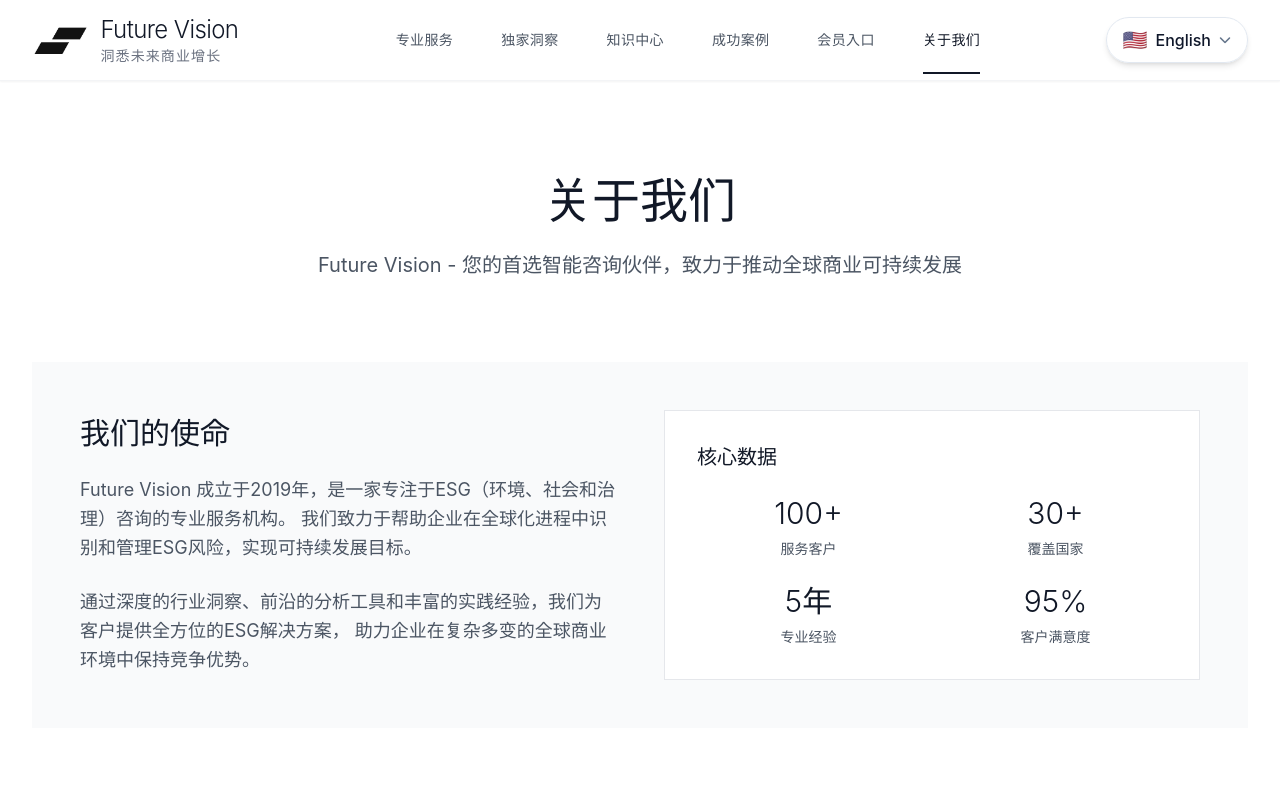
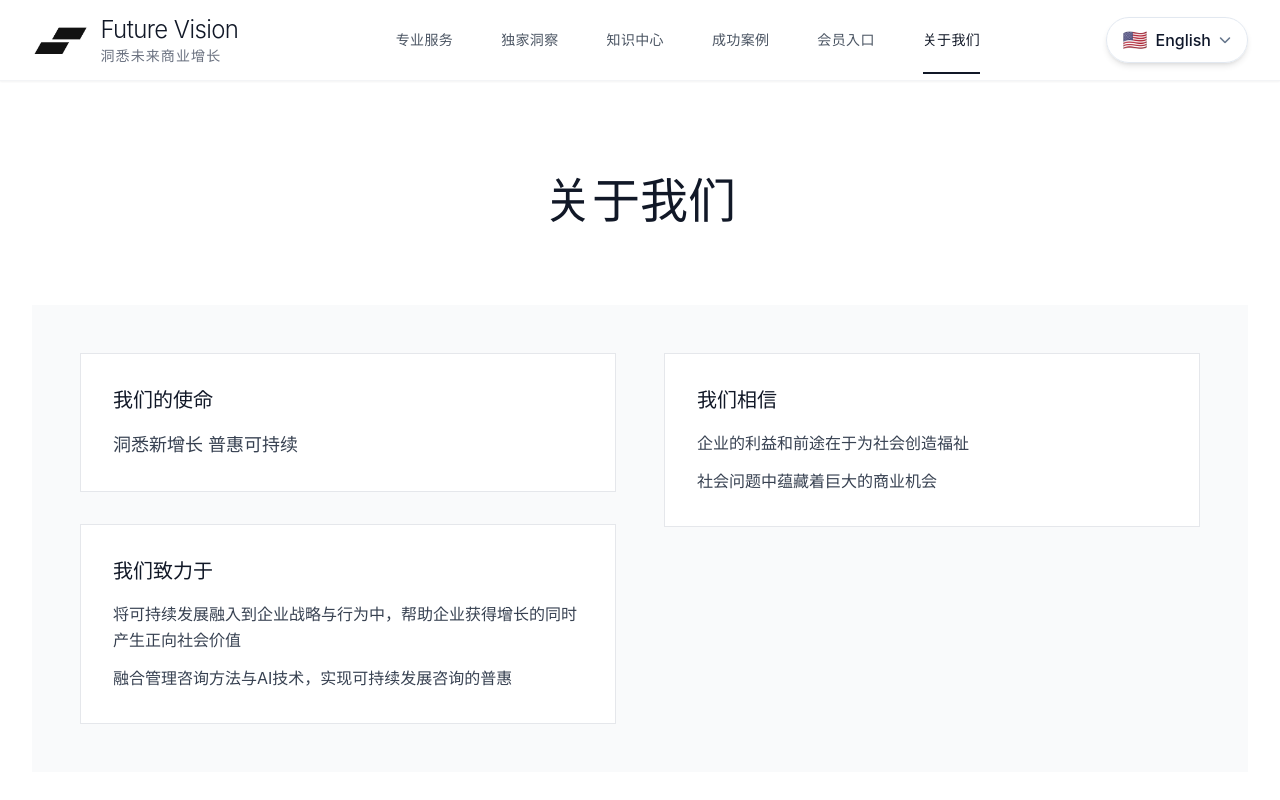
Before and after one commit to Ginette9/FutureVision, a React (Vite) app: page /about in a window 1280 px wide. Shown: the top 800 px of the page. Built offline with nearby package versions, Linux system fonts and the light colour scheme.

Commit message:
关于我们使命完成

```diff
--- a/src/pages/About.tsx
+++ b/src/pages/About.tsx
@@ -78,12 +78,9 @@ export default function About() {
         <h1 className="text-4xl lg:text-5xl font-light text-gray-900 mb-6">
           关于我们
         </h1>
-        <p className="text-xl text-gray-600 max-w-3xl mx-auto leading-relaxed">
-          Future Vision - 您的首选智能咨询伙伴，致力于推动全球商业可持续发展
-        </p>
       </motion.div>
 
-      {/* Company Introduction */}
+      {/* Company Introduction - 三个小标题与文字（左侧上下两个，右侧一个） */}
       <motion.div
         initial={{ opacity: 0, y: 30 }}
         animate={{ opacity: 1, y: 0 }}
@@ -91,39 +88,35 @@ export default function About() {
         className="max-w-7xl mx-auto px-4 sm:px-6 lg:px-8 mb-20"
       >
         <div className="bg-gray-50 p-12">
-          <div className="grid lg:grid-cols-2 gap-12 items-center">
-            <div>
-              <h2 className="text-3xl font-light text-gray-900 mb-6">
-                我们的使命
-              </h2>
-              <p className="text-lg text-gray-600 mb-6 leading-relaxed">
-                Future Vision 成立于2019年，是一家专注于ESG（环境、社会和治理）咨询的专业服务机构。
-                我们致力于帮助企业在全球化进程中识别和管理ESG风险，实现可持续发展目标。
-              </p>
-              <p className="text-lg text-gray-600 leading-relaxed">
-                通过深度的行业洞察、前沿的分析工具和丰富的实践经验，我们为客户提供全方位的ESG解决方案，
-                助力企业在复杂多变的全球商业环境中保持竞争优势。
-              </p>
+          <div className="grid lg:grid-cols-2 gap-12 items-start">
+            {/* 左侧：上下两个块 */}
+            <div className="space-y-8">
+              <div className="bg-white p-8 border border-gray-200">
+                <h3 className="text-xl font-medium text-gray-900 mb-4">我们的使命</h3>
+                <p className="text-lg text-gray-700 leading-relaxed">洞悉新增长 普惠可持续</p>
+              </div>
+              <div className="bg-white p-8 border border-gray-200">
+                <h3 className="text-xl font-medium text-gray-900 mb-4">我们致力于</h3>
+                <div className="space-y-3">
+                  <p className="text-gray-700 text-base leading-relaxed">
+                    将可持续发展融入到企业战略与行为中，帮助企业获得增长的同时产生正向社会价值
+                  </p>
+                  <p className="text-gray-700 text-base leading-relaxed">
+                    融合管理咨询方法与AI技术，实现可持续发展咨询的普惠
+                  </p>
+                </div>
+              </div>
             </div>
+            {/* 右侧：一个块 */}
             <div className="bg-white p-8 border border-gray-200">
-              <h3 className="text-xl font-medium text-gray-900 mb-6">核心数据</h3>
-              <div className="grid grid-cols-2 gap-6">
-                <div className="text-center">
-                  <div className="text-3xl font-light text-gray-900 mb-2">100+</div>
-                  <div className="text-sm text-gray-600">服务客户</div>
-                </div>
-                <div className="text-center">
-                  <div className="text-3xl font-light text-gray-900 mb-2">30+</div>
-                  <div className="text-sm text-gray-600">覆盖国家</div>
-                </div>
-                <div className="text-center">
-                  <div className="text-3xl font-light text-gray-900 mb-2">5年</div>
-                  <div className="text-sm text-gray-600">专业经验</div>
-                </div>
-                <div className="text-center">
-                  <div className="text-3xl font-light text-gray-900 mb-2">95%</div>
-                  <div className="text-sm text-gray-600">客户满意度</div>
-                </div>
+              <h3 className="text-xl font-medium text-gray-900 mb-4">我们相信</h3>
+              <div className="space-y-3">
+                <p className="text-gray-700 text-base leading-relaxed">
+                  企业的利益和前途在于为社会创造福祉
+                </p>
+                <p className="text-gray-700 text-base leading-relaxed">
+                  社会问题中蕴藏着巨大的商业机会
+                </p>
               </div>
             </div>
           </div>
--- a/src/pages/Cases.tsx
+++ b/src/pages/Cases.tsx
@@ -112,7 +112,7 @@ export default function Cases() {
           成功案例
         </h1>
         <p className="text-xl text-gray-600 max-w-3xl mx-auto leading-relaxed">
-          通过专业的ESG解决方案，我们帮助众多企业成功应对全球化挑战
+          在过去的数十年中，我们帮助众多企业成功应对全球化和增长挑战
         </p>
       </motion.div>
 
@@ -202,45 +202,6 @@ export default function Cases() {
         </div>
       </div>
 
-      {/* Stats Section */}
-      <div className="max-w-7xl mx-auto px-4 sm:px-6 lg:px-8 mt-20">
-        <motion.div
-          initial={{ opacity: 0, y: 20 }}
-          whileInView={{ opacity: 1, y: 0 }}
-          transition={{ duration: 0.8 }}
-          viewport={{ once: true }}
-          className="bg-gray-50 p-12"
-        >
-          <div className="text-center mb-12">
-            <h2 className="text-3xl font-light text-gray-900 mb-6">
-              我们的成果
-            </h2>
-            <p className="text-lg text-gray-600 max-w-2xl mx-auto">
-              通过专业服务，我们帮助客户取得了显著成效
-            </p>
-          </div>
-
-          <div className="grid md:grid-cols-4 gap-8 text-center">
-            <div>
-              <div className="text-4xl font-light text-gray-900 mb-2">100+</div>
-              <div className="text-gray-600">成功案例</div>
-            </div>
-            <div>
-              <div className="text-4xl font-light text-gray-900 mb-2">50+</div>
-              <div className="text-gray-600">合作企业</div>
-            </div>
-            <div>
-              <div className="text-4xl font-light text-gray-900 mb-2">95%</div>
-              <div className="text-gray-600">客户满意度</div>
-            </div>
-            <div>
-              <div className="text-4xl font-light text-gray-900 mb-2">30+</div>
-              <div className="text-gray-600">覆盖国家</div>
-            </div>
-          </div>
-        </motion.div>
-      </div>
-
       {/* Contact Section */}
       <div className="max-w-4xl mx-auto px-4 sm:px-6 lg:px-8 mt-20">
         <motion.div
@@ -250,12 +211,9 @@ export default function Cases() {
           viewport={{ once: true }}
           className="text-center bg-gray-50 p-12"
         >
-          <h2 className="text-3xl font-light text-gray-900 mb-6">
+          <h2 className="text-2xl font-light text-gray-900 mb-6">
             和我们一起，开启您的成功故事
           </h2>
-          <p className="text-lg text-gray-600 mb-8 max-w-2xl mx-auto">
-            让我们的专业团队为您量身定制ESG解决方案
-          </p>
           <button
             onClick={() => setIsContactModalOpen(true)}
             className="inline-flex items-center px-8 py-3 text-white bg-gray-900 hover:bg-gray-800 transition-colors duration-300 font-medium"
--- a/src/pages/Insights.tsx
+++ b/src/pages/Insights.tsx
@@ -113,12 +113,9 @@ export default function Insights() {
           viewport={{ once: true }}
           className="text-center bg-gray-50 p-12"
         >
-          <h2 className="text-3xl font-light text-gray-900 mb-6">
+          <h2 className="text-3xl font-light text-gray-900 mb-8">
             订阅我们的洞察报告
           </h2>
-          <p className="text-lg text-gray-600 mb-8 max-w-2xl mx-auto">
-            获取最新的ESG趋势分析、市场洞察和专业指导
-          </p>
           <div className="flex flex-col sm:flex-row gap-4 max-w-md mx-auto">
             <input
               type="email"
--- a/src/pages/Knowledge.tsx
+++ b/src/pages/Knowledge.tsx
@@ -206,7 +206,7 @@ export default function Knowledge() {
             订阅知识更新
           </h2>
           <p className="text-lg text-gray-600 mb-8 max-w-2xl mx-auto">
-            第一时间获取最新的行业资讯、专业洞察和课程更新
+            第一时间获取最新的要闻资讯、专业洞察和课程内容
           </p>
           <div className="flex flex-col sm:flex-row gap-4 max-w-md mx-auto">
             <input
--- a/src/pages/Services.tsx
+++ b/src/pages/Services.tsx
@@ -139,7 +139,7 @@ export default function Services() {
             需要了解更多？
           </h2>
           <p className="text-lg text-gray-600 mb-8 max-w-xl mx-auto">
-            请联系我们的专业团队，获得专业的ESG风险管理解决方案
+            请描述您的需求，我们的顾问会尽快联系您。
           </p>
           <button
             onClick={() => setIsContactModalOpen(true)}
```
Also changed, not shown: src/components/ContactModal.tsx (+6 -3 lines).
